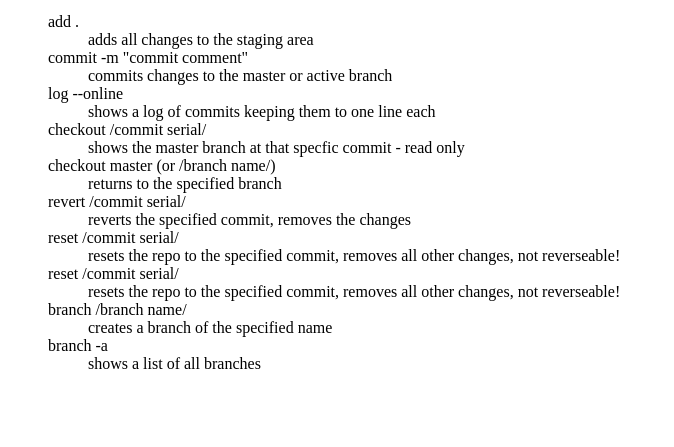
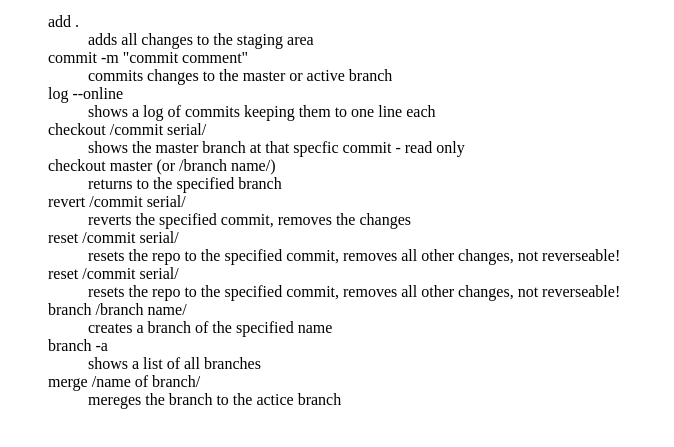
Before and after one commit to StuBehan/PracticeGitRepo, a plain HTML site: page index.html in a window 1280 px wide. Shown: the part 87-534 px from the top of the page, without its empty margins (0-674 px from the left). Drawn offline with Linux system fonts and the light colour scheme.

Commit message:
added new command info to index

```diff
--- a/index.html
+++ b/index.html
@@ -49,6 +49,10 @@
                 <ul style="list-style-type:none;">
                     <li>shows a list of all branches</li>
                 </ul>
+            <li>merge /name of branch/</li>
+                <ul style="list-style-type:none;">
+                    <li>mereges the branch to the actice branch</li>
+                </ul>
         </ul>
 
     </body>
```
